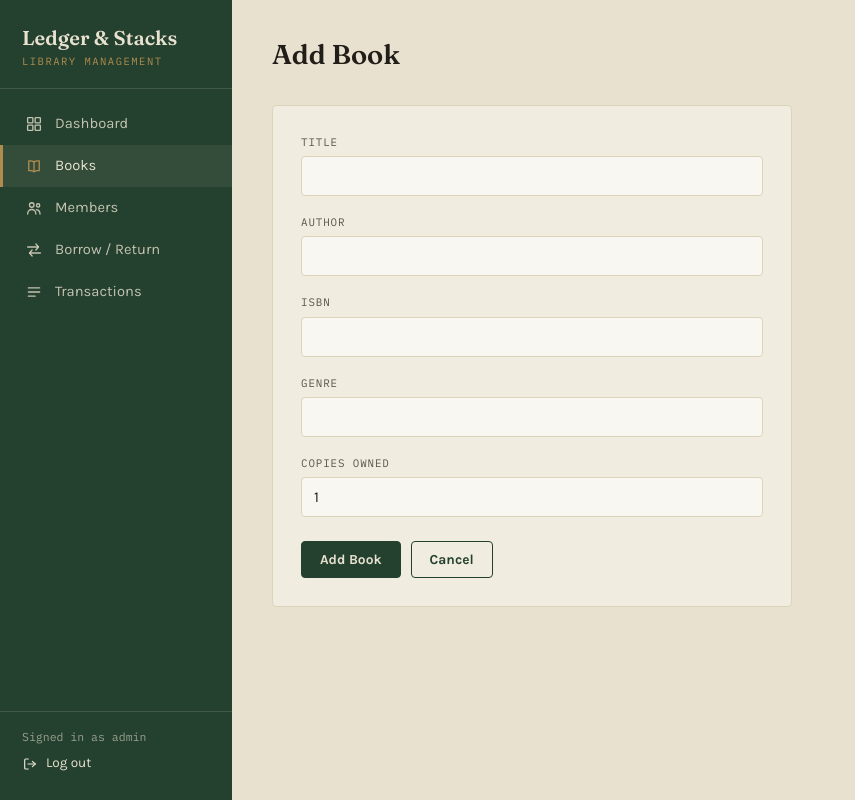
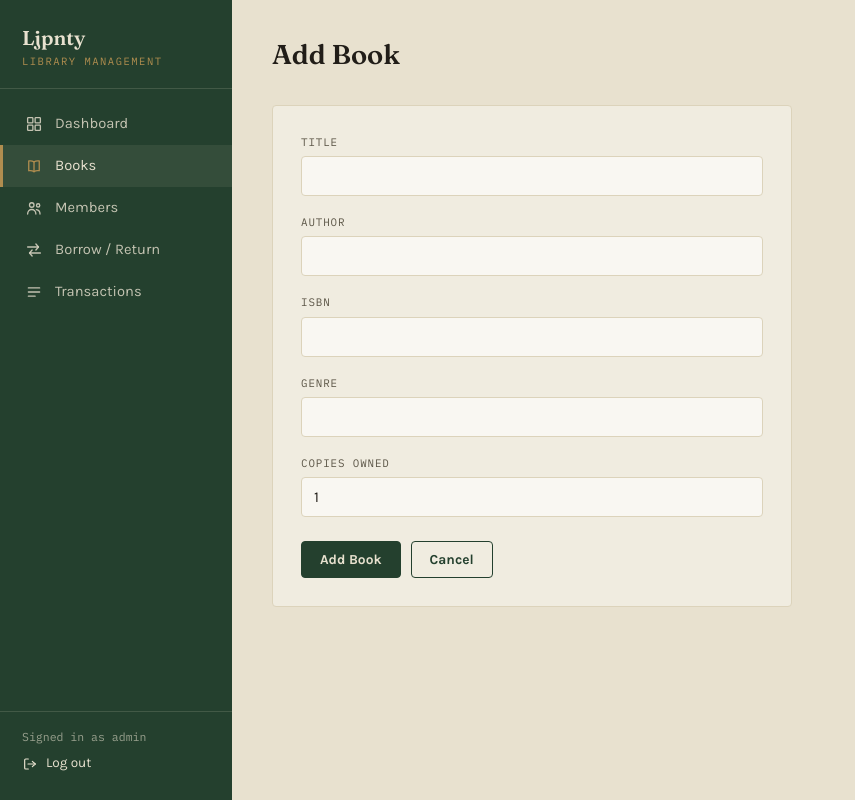
Before and after one commit to Jontyyyyy/library_management_system, a Flask app: page /books/add in a window 1280 px wide. Shown: the whole page, without its empty margins (0-855 px from the left). Run offline with Flask 3, Linux system fonts and the light colour scheme; a user stored in the database is signed in.

Commit message:
Update brand name in base.html

```diff
--- a/templates/base.html
+++ b/templates/base.html
@@ -13,7 +13,7 @@
   <div class="app-shell">
     <aside class="sidebar" id="sidebar">
       <div class="brand">
-        <div class="brand-mark">Ledger &amp; Stacks</div>
+        <div class="brand-mark">Ljpnty</div>
         <div class="brand-sub">Library Management</div>
       </div>
       <nav class="nav">
```
